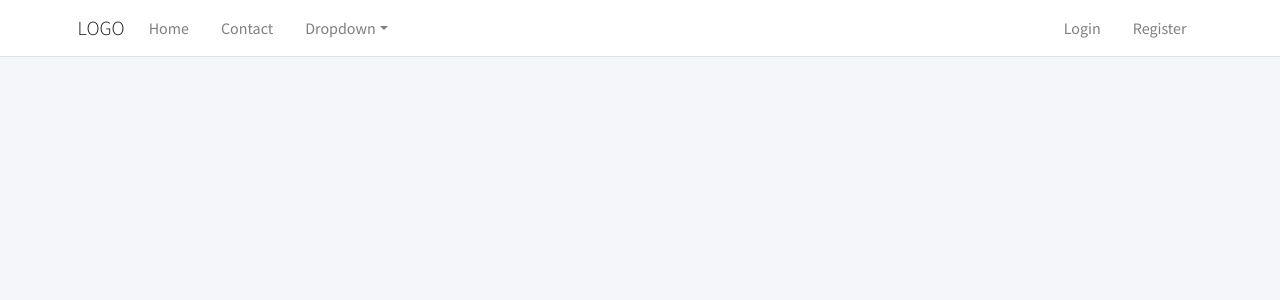
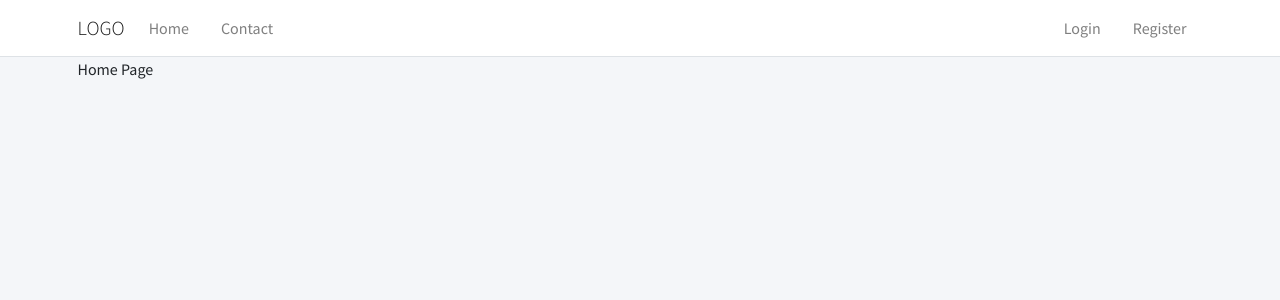
Before and after one commit to xed-programmer/StudentGatePassMonitoring, a PHP site: page / in a window 1280 px wide. Shown: the top 300 px of the page. Run offline with PHP 8.4, Linux system fonts and the light colour scheme; some libraries are stand-ins or nearby versions.

Commit message:
refactor namespace

```diff
--- a/app/classes/controllers/UserController.class.php
+++ b/app/classes/controllers/UserController.class.php
@@ -1,9 +1,4 @@
 <?php
-
-use App\Classes\Page;
-
-include '../../includes/autoloader.inc.php';
-autoloadclass(2);
 
 class UserController extends User{
 
--- a/app/classes/controllers/auth/RegisterUserController.class.php
+++ b/app/classes/controllers/auth/RegisterUserController.class.php
@@ -1,6 +1,6 @@
 <?php
 
-include '../../Page.class.php';
+include '../../../../app/classes/Page.class.php';
 
 class RegisterUserController extends RegisterUser{
 
--- a/app/classes/models/auth/LoginUser.class.php
+++ b/app/classes/models/auth/LoginUser.class.php
@@ -1,8 +1,8 @@
 <?php
 session_start();
-use App\Classes\Page;
-include '../../includes/autoloader.inc.php';
-autoloadclass(3);
+include '../../../classes/Page.class.php';
+// include '../../includes/autoloader.inc.php';
+// autoloadclass(3);
 
 class LoginUser extends Database {
 
--- a/app/includes/auth/login.inc.php
+++ b/app/includes/auth/login.inc.php
@@ -1,6 +1,6 @@
 <?php
 // session_start();
-use App\Classes\Page;
+include '../../classes/Page.class.php';
 
 if(isset($_POST['submit'])){
 
--- a/app/includes/auth/register.inc.php
+++ b/app/includes/auth/register.inc.php
@@ -1,6 +1,5 @@
 <?php
-session_start();
-use App\Classes\Page;
+include '../../../app/classes/Page.class.php';
 
 if(isset($_POST['submit'])){
 
@@ -20,5 +19,5 @@ if(isset($_POST['submit'])){
     $register->store();
 
     // Going back to fornt page
-    Page::route('/index.php');
+    // Page::route('/index.php');
 }
--- a/app/resources/views/layouts/app/header.layout.php
+++ b/app/resources/views/layouts/app/header.layout.php
@@ -57,45 +57,6 @@
                         <li class="nav-item">
                             <a href="#" class="nav-link">Contact</a>
                         </li>
-                        <li class="nav-item dropdown">
-                            <a id="dropdownSubMenu1" href="#" data-toggle="dropdown" aria-haspopup="true"
-                                aria-expanded="false" class="nav-link dropdown-toggle">Dropdown</a>
-                            <ul aria-labelledby="dropdownSubMenu1" class="dropdown-menu border-0 shadow">
-                                <li><a href="#" class="dropdown-item">Some action </a></li>
-                                <li><a href="#" class="dropdown-item">Some other action</a></li>
-
-                                <li class="dropdown-divider"></li>
-
-                                <!-- Level two dropdown-->
-                                <li class="dropdown-submenu dropdown-hover">
-                                    <a id="dropdownSubMenu2" href="#" role="button" data-toggle="dropdown"
-                                        aria-haspopup="true" aria-expanded="false"
-                                        class="dropdown-item dropdown-toggle">Hover for action</a>
-                                    <ul aria-labelledby="dropdownSubMenu2" class="dropdown-menu border-0 shadow">
-                                        <li>
-                                            <a tabindex="-1" href="#" class="dropdown-item">level 2</a>
-                                        </li>
-
-                                        <!-- Level three dropdown-->
-                                        <li class="dropdown-submenu">
-                                            <a id="dropdownSubMenu3" href="#" role="button" data-toggle="dropdown"
-                                                aria-haspopup="true" aria-expanded="false"
-                                                class="dropdown-item dropdown-toggle">level 2</a>
-                                            <ul aria-labelledby="dropdownSubMenu3"
-                                                class="dropdown-menu border-0 shadow">
-                                                <li><a href="#" class="dropdown-item">3rd level</a></li>
-                                                <li><a href="#" class="dropdown-item">3rd level</a></li>
-                                            </ul>
-                                        </li>
-                                        <!-- End Level three -->
-
-                                        <li><a href="#" class="dropdown-item">level 2</a></li>
-                                        <li><a href="#" class="dropdown-item">level 2</a></li>
-                                    </ul>
-                                </li>
-                                <!-- End Level two -->
-                            </ul>
-                        </li>
                     </ul>
                 </div>
 
--- a/index.php
+++ b/index.php
@@ -7,15 +7,7 @@
     // Save the current URI in Session
     $_SESSION['prev_uri'] = Page::getCurrentURI();
 ?>
-
-<div class="row">
-    <?php
-        if(isset($_SESSION['user_token'])){
-            echo '<p>Login successfully</p><p>'.$_SESSION['user_email'].'</p>';
-        }
-    ?>
-</div>
-
+Home Page
 <?php
     include './app/resources/views/layouts/app/footer.layout.php';
 ?>
```
Also changed, not shown: app/classes/models/auth/RegisterUser.class.php (+53 -6 lines).
